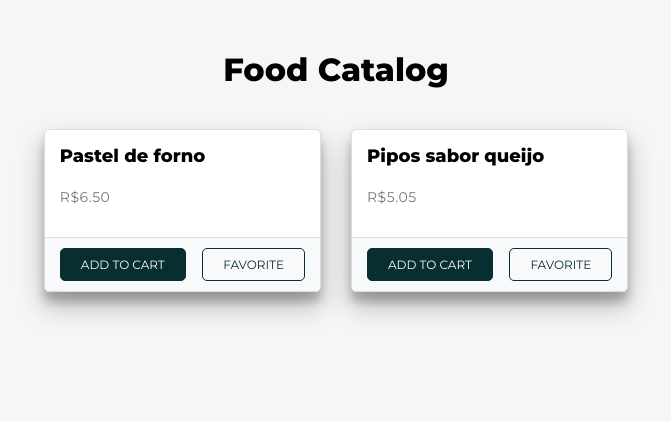
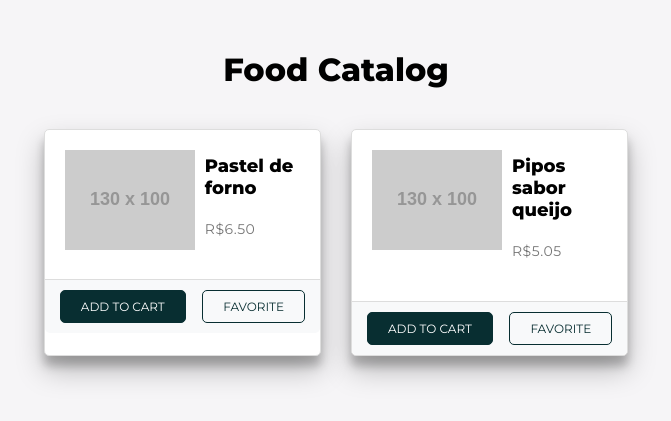
Before and after one commit to theomilll/CLEO, a Django app: page /home/ in a window 1280 px wide. Shown: the part 160-581 px from the top of the page, without its empty margins (304-975 px from the left). Run offline with Django 4.2, Linux system fonts and the light colour scheme; a user stored in the database is signed in; data comes from the database, SQL or seed files in the repository; grey boxes labelled with a size stand in for pictures from a placeholder-image service; some libraries are stand-ins or nearby versions.

Commit message:
Image space located in Catalog.html

```diff
--- a/static/css/catalog.css
+++ b/static/css/catalog.css
@@ -136,3 +136,19 @@ h1 {
 .product-link {
     color: black;
 }
+
+.card-split{
+    display: flex;
+    justify-content: space-evenly;
+}
+.card-img{
+    padding: 5px 0px 5px 5px;
+}
+
+.card-img img{
+    max-width: 130px;
+}
+.card-content{
+    padding: 10px;
+
+}
--- a/templates/catalog.html
+++ b/templates/catalog.html
@@ -22,8 +22,15 @@
                         {% comment %} <img src="{{ product.image.url }}" class="card-img-top" alt="{{ product.name }}"> {% endcomment %}
                         <a href="{% url 'product_detail' product_id=product.id %}" style="text-decoration:none">
                             <div class="card-body">
+                                <div class="card-split">
+                                    <div class="card-img">
+                                        <img src="https://placehold.co/130x100?text=Cliente+Food+Photo" alt="Imagem temporária">
+                                    </div>
+                                    <div class="card-content">
                                         <h5 class="card-title product-link">{{ product.name }}</h5>
                                         <p class="card-text">R${{ product.price }}</p>
+                                    </div>
+                                </div>
                             </div>
                         </a>
                         <div class="card-footer">
```
Lines whose indentation alone changed are shown as unchanged.
